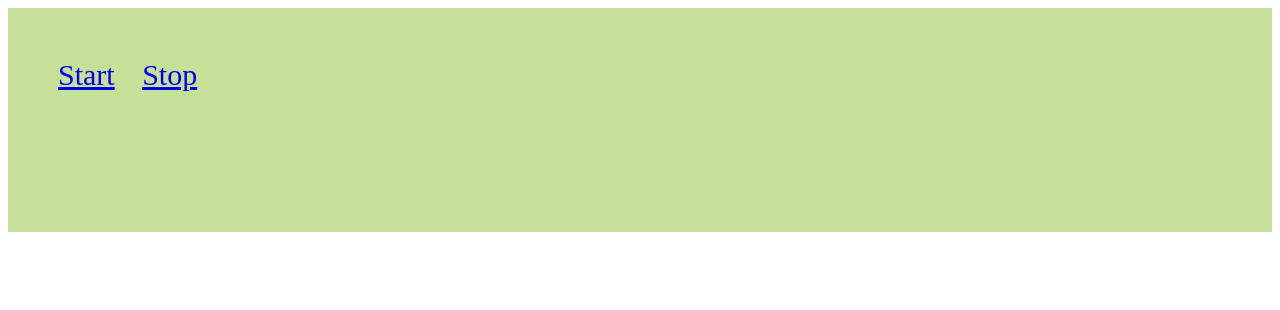
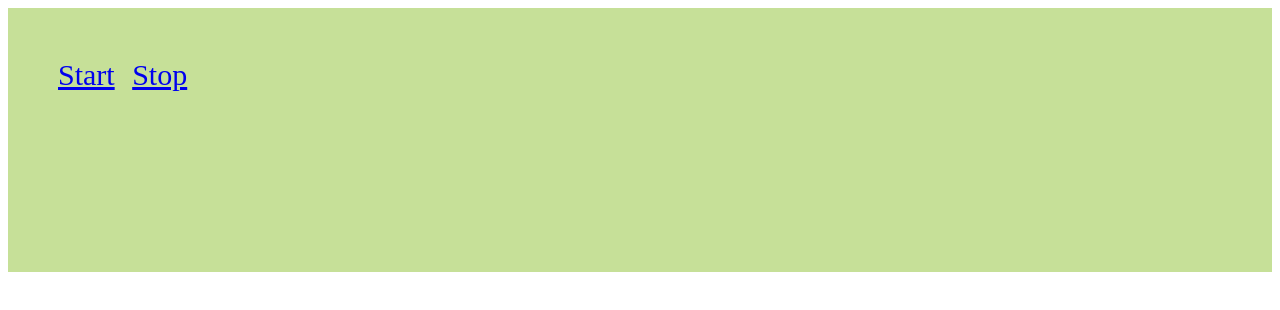
Before and after one commit to elwira-m/Zadanie15.6, a website: page index.html in a window 1280 px wide. Drawn offline with Linux system fonts and the light colour scheme; files that its build step writes are made by us from their sources.

Commit message:
Update styles.css

```diff
--- a/styles.css
+++ b/styles.css
@@ -1,17 +1,19 @@
 * {
-	box-sizing: border-box;
-	font-size: 30px;
+  box-sizing: border-box;
+  font-size: 30px;
 }
 
 .stopwatch {
 	padding: 30px;
-	margin: 30px;
+	margin: 70px;
 }
-.controls {padding: 50px;}
+.controls {
+	padding: 50px;
+}
 
-
-#stop {margin-left: 20px;}
-
+#stop, #reset {
+	margin-left: 10px;
+}
 
 .content {
 	margin: 0 auto;
```
